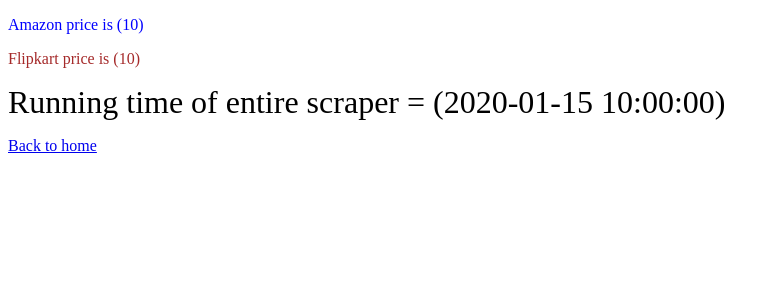
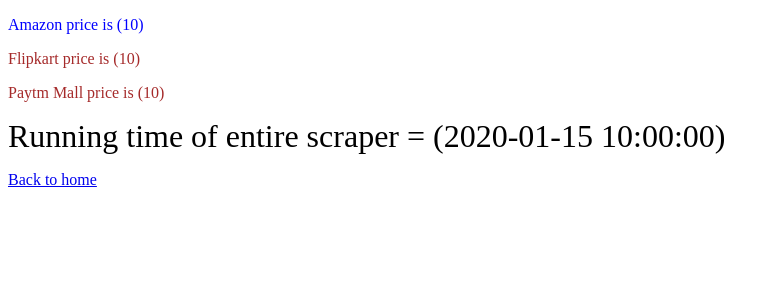
Before and after one commit to devprabal/synkrino, a Flask app: template templates/price.html in a window 1280 px wide. Shown: the top 300 px of the page, without its empty margins (0-779 px from the left). Run offline with Flask 2, Linux system fonts and the light colour scheme; the template is opened without the code that fills it: most values are stand-ins (such as "Sample title", 1, 10 or a date in 2020).

Commit message:
added paytm_mall

```diff
--- a/app.py
+++ b/app.py
@@ -73,7 +73,42 @@
     price_and_delay = [flipkart_price,end_time_flipkart-start_time_flipkart]
     my_dict['Samsung S10 Flipkart']=price_and_delay
 
+# This is a prototype..
 
+
+def get_paytm_mall_price():
+    start_time_paytm_mall = time.time()
+    firefox_profile = webdriver.FirefoxProfile()
+    firefox_profile.set_preference('permissions.default.image', 2)
+    firefox_profile.set_preference('dom.ipc.plugins.enabled.libflashplayer.so', 'false')
+    options = Options()
+    options.add_argument('-headless')
+    capa = DesiredCapabilities.FIREFOX
+    capa["pageLoadStrategy"] = "none"
+
+
+    browser_paytm_mall = webdriver.Firefox(executable_path="geckodriver-v0.24.0-linux64/geckodriver",options=options,desired_capabilities=capa, firefox_profile=firefox_profile)
+    url_paytm_mall='https://paytmmall.com/samsung-galaxy-s10+-8-gb-512-gb-ceramic-black-MOBSAMSUNG-GALAHARD4002272BD4925-pdp?product_id=234393642&src=search-grid&tracker=organic%7C66781%7Csamsung%20galaxy%20s10%7Cgrid%7CSearch_experimentName%3Dnew_ranking%7C%7C2%7Cnew_ranking&site_id=2&child_site_id=6'
+    browser_paytm_mall.get(url_paytm_mall)
+
+    wait = WebDriverWait(browser_paytm_mall, timeout=20)
+    wait.until(expected.visibility_of_element_located((By.CLASS_NAME, '_1V3w')))
+
+    browser_paytm_mall.execute_script("window.stop();")
+
+#    print(browser_amazon.page_source)
+
+    paytm_mall_price = browser_paytm_mall.find_element_by_class_name("_1V3w").text
+    browser_paytm_mall.quit()
+    end_time_paytm_mall = time.time()
+    price_and_delay = [paytm_mall_price,end_time_paytm_mall-start_time_paytm_mall]
+    my_dict['Samsung S10 PaytmMall']=price_and_delay
+
+
+
+
+
+# End of prototype..
 
 
 @app.route('/')
@@ -86,16 +121,20 @@
     main_start_time = time.time()
     t1 = threading.Thread(target=get_amazon_price)
     t2 = threading.Thread(target=get_flipkart_price)
-
+    t3 = threading.Thread(target=get_paytm_mall_price)
     # starting thread 1
     t1.start()
     # starting thread 2
     t2.start()
+    # starting thread 3
+    t3.start()
 
     # wait until thread 1 is completely executed
     t1.join()
     # wait until thread 2 is completely executed
     t2.join()
+    # wait until thread 3 is completely executed
+    t3.join()
 
 
 
@@ -161,7 +200,7 @@
 
     main_end_time = time.time()
 #    return 'Amazon %s timetaken- %s<br/>Flipkart %s timetaken- %s<br/>Main execution time = %s <br/> <a href="/">Back Home</a>' % (my_dict['Samsung S10 Amazon'][0], my_dict['Samsung S10 Amazon'][1], my_dict['Samsung S10 Flipkart'][0], my_dict['Samsung S10 Flipkart'][1],main_end_time-main_start_time )
-    return render_template('price.html',amazon_price=my_dict['Samsung S10 Amazon'][0],flipkart_price=my_dict['Samsung S10 Flipkart'][0],scraper_run_time=main_end_time-main_start_time)
+    return render_template('price.html',amazon_price=my_dict['Samsung S10 Amazon'][0],flipkart_price=my_dict['Samsung S10 Flipkart'][0],paytm_mall_price=my_dict['Samsung S10 PaytmMall'][0],scraper_run_time=main_end_time-main_start_time)
 
 
 
--- a/templates/price.html
+++ b/templates/price.html
@@ -9,6 +9,7 @@
 <body>
     <p style="color:blue">Amazon price is ({{amazon_price}})</p>
     <p style="color:brown">Flipkart price is ({{flipkart_price}})</p>
+    <p style="color:brown">Paytm Mall price is ({{paytm_mall_price}})</p>
     <div style="font-size: 2em">
         Running time of entire scraper = ({{scraper_run_time}})
     </div>
```
